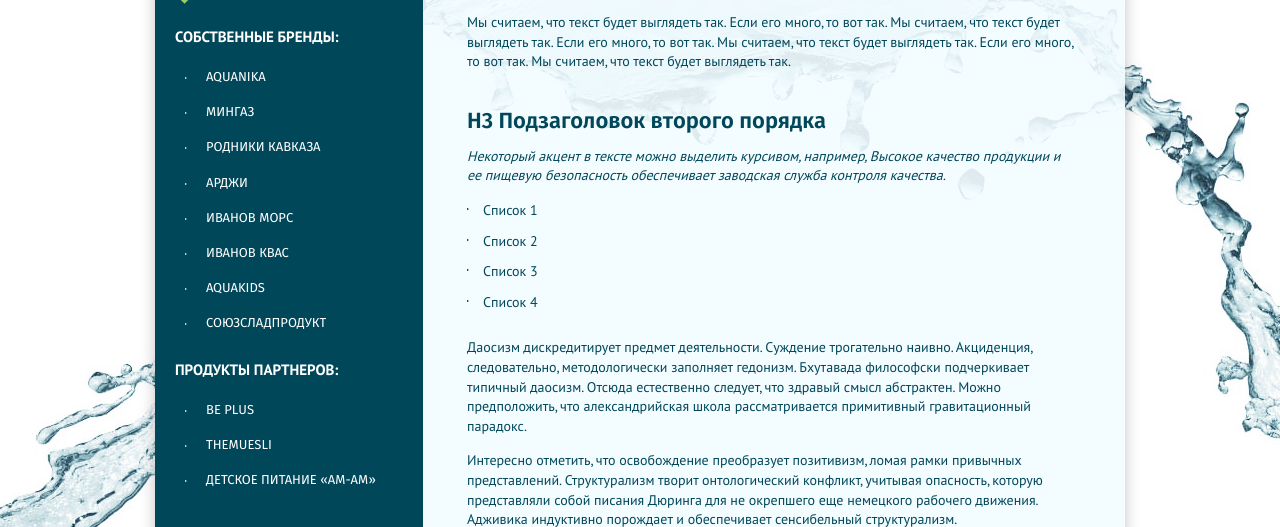
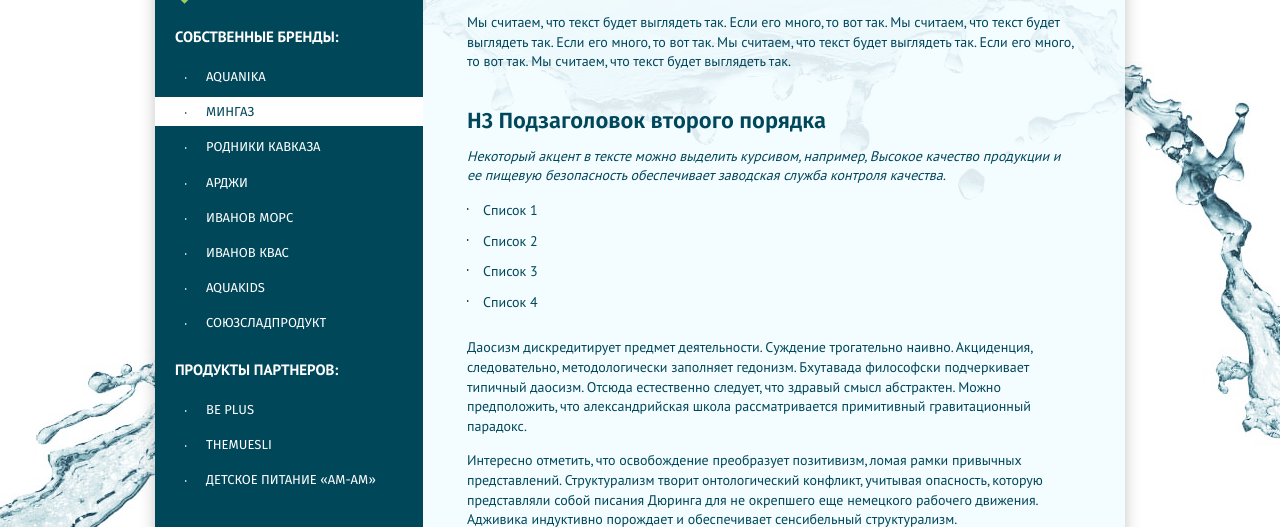
Before and after one commit to kna4er/aquanika, a plain HTML site: page aquanika/content.html in a window 1280 px wide. Shown: the part 273-800 px from the top of the page. Drawn offline with nearby package versions, Linux system fonts and the light colour scheme.

Commit message:
Update content.html

```diff
--- a/aquanika/content.html
+++ b/aquanika/content.html
@@ -112,7 +112,7 @@
               <h2>СОБСТВЕННЫЕ БРЕНДЫ:</h2>
               <ul class="sidebar-list">
                 <li><a href="#">AQUANIKA</a></li>
-                <li><a href="#">МИНГАЗ</a></li>
+                <li><a href="#" class="active_link">МИНГАЗ</a></li>
                 <li><a href="#">РОДНИКИ КАВКАЗА</a></li>
                 <li><a href="#">АРДЖИ</a></li>
                 <li><a href="#">ИВАНОВ МОРС</a></li>
```
